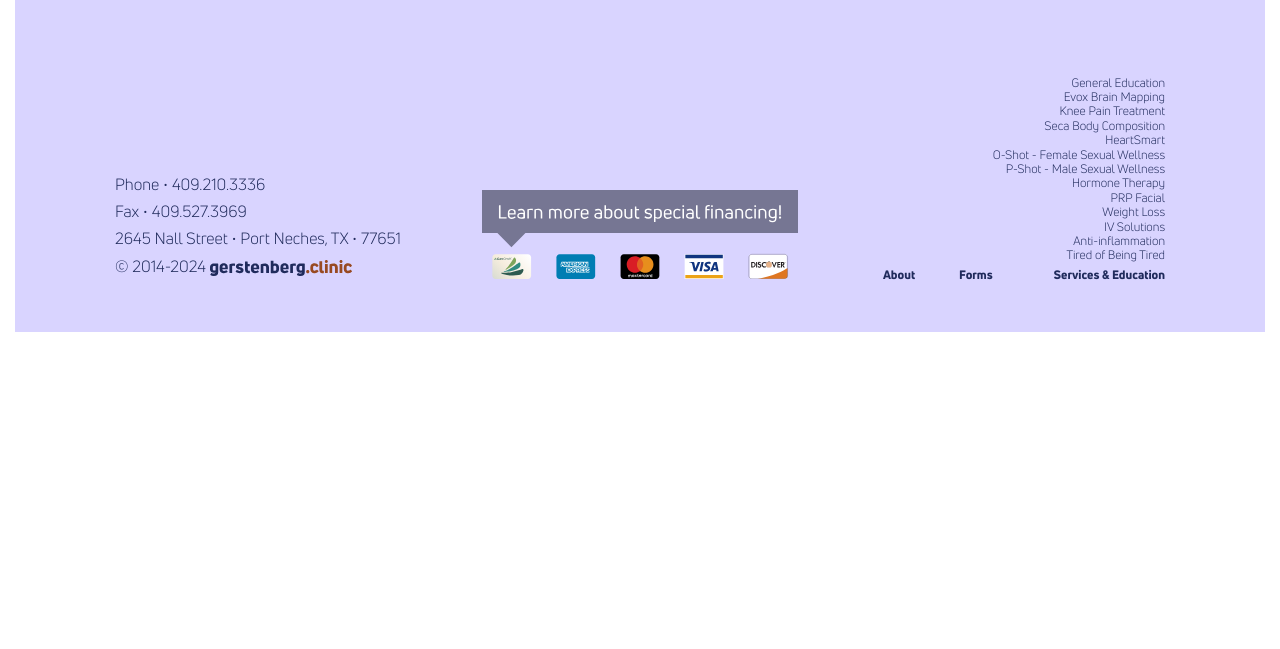
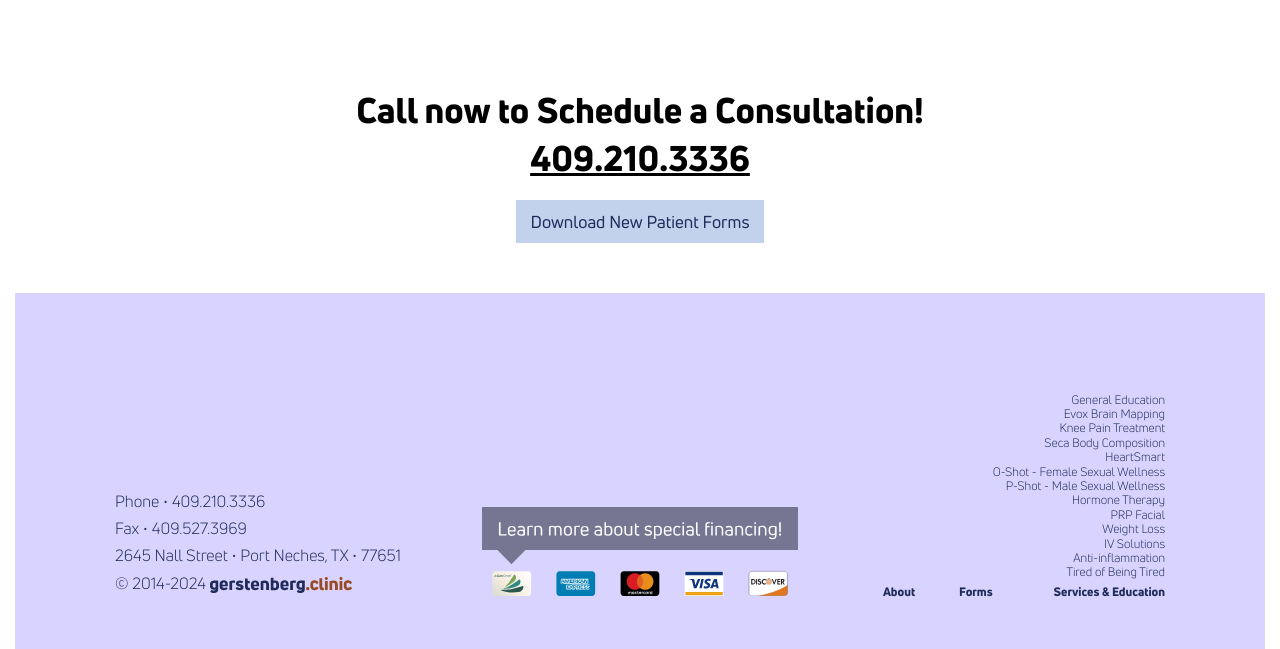
Before and after one commit to theneverwoods/gerstenberg.clinic, a Jekyll site: the page built from services/iasis.html, in a window 1280 px wide and 900 px high, scrolled down 3550 px, cut to the strip 251-900 px from the top of the window. Built offline with Jekyll 4.4.1, drawn with Linux system fonts in a browser that asks for light colours; before the commit the page ends 4133 px from its top, so only the background shows below that; part of the change alters nothing that is shown.

Commit message:
iasis in header

```diff
--- a/_includes/header.html
+++ b/_includes/header.html
@@ -12,6 +12,7 @@
             <li><a target="_blank" href="{{ site.baseurl }}/services/NeuralScan">NeuralScan</a></li>
           <li><a target="_blank" href="{{ site.baseurl }}/services/knee">OAK Knee Pain Treatment</a></li>
           <li class="label">{% include svgs/gc-wellness-abbreviated.html %}</li>
+            <li><a target="_blank" href="{{ site.baseurl }}/services/iasis">Neurofeedback</a></li>
           <li><a target="_blank" href="{{ site.baseurl }}/services/iv">IV Infusions</a></li>
           <li><a target="_blank" href="{{ site.baseurl }}/services/weight">Weight Loss</a></li>
 
--- a/services/iasis.html
+++ b/services/iasis.html
@@ -16,8 +16,8 @@ redirect_from:
   </div>
 </div>
 
-<h3>15 yr. old Emily talks about her ANXIETY & HEADACHES from academics</h3>
 <div class="row video">
+    <h3>15 yr. old Emily talks about her ANXIETY & HEADACHES from academics</h3>
 	<iframe class="assetIframe" style="border:0"
 			src="https://www.youtube.com/embed/mM-MA3X4Ges?si=_0e9tr9BtZo-Zw4B"></iframe>
 </div>
@@ -41,3 +41,6 @@ redirect_from:
 	<iframe class="assetIframe" style="border:0"
 			src="https://www.youtube.com/embed/lfnGQ2kbuBI?si=jhEfDH9evZeJBBvQ"></iframe>
 </div>
+
+
+{% include schedule-consultation.html %}
```
